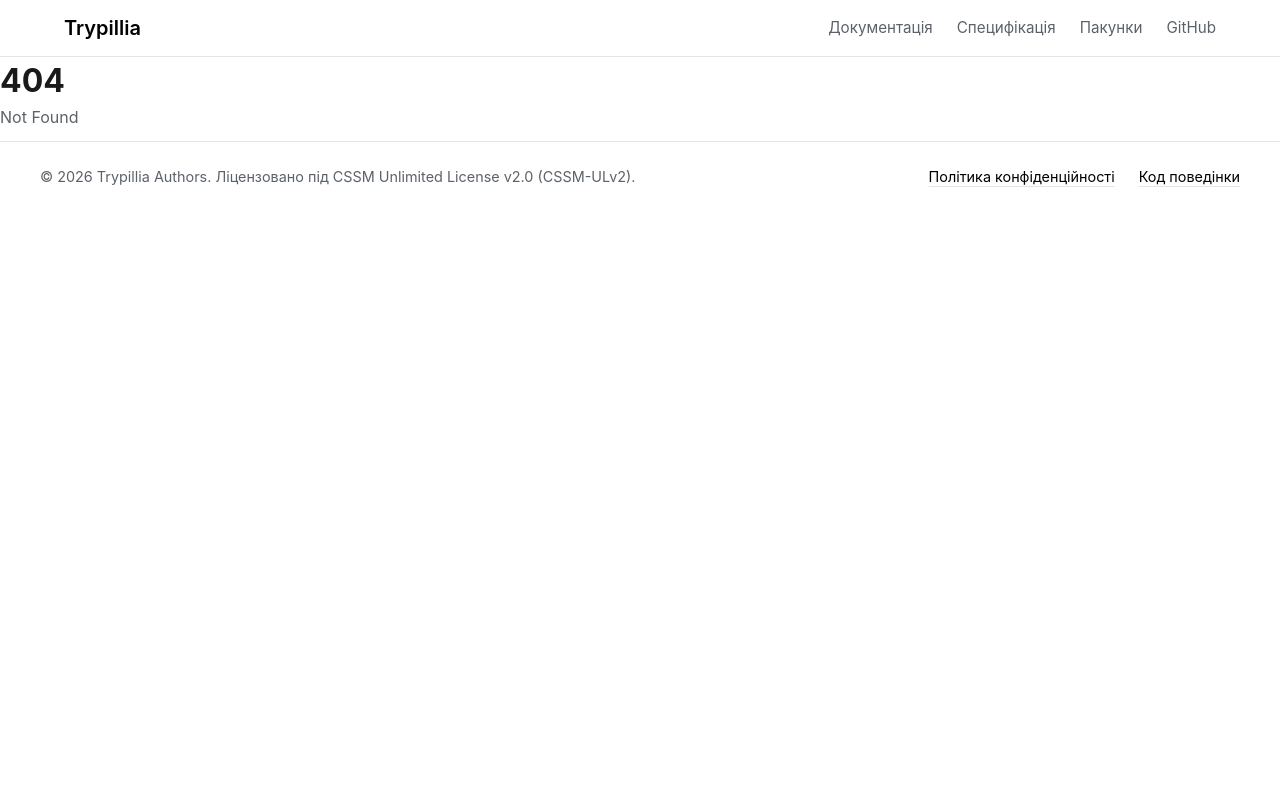
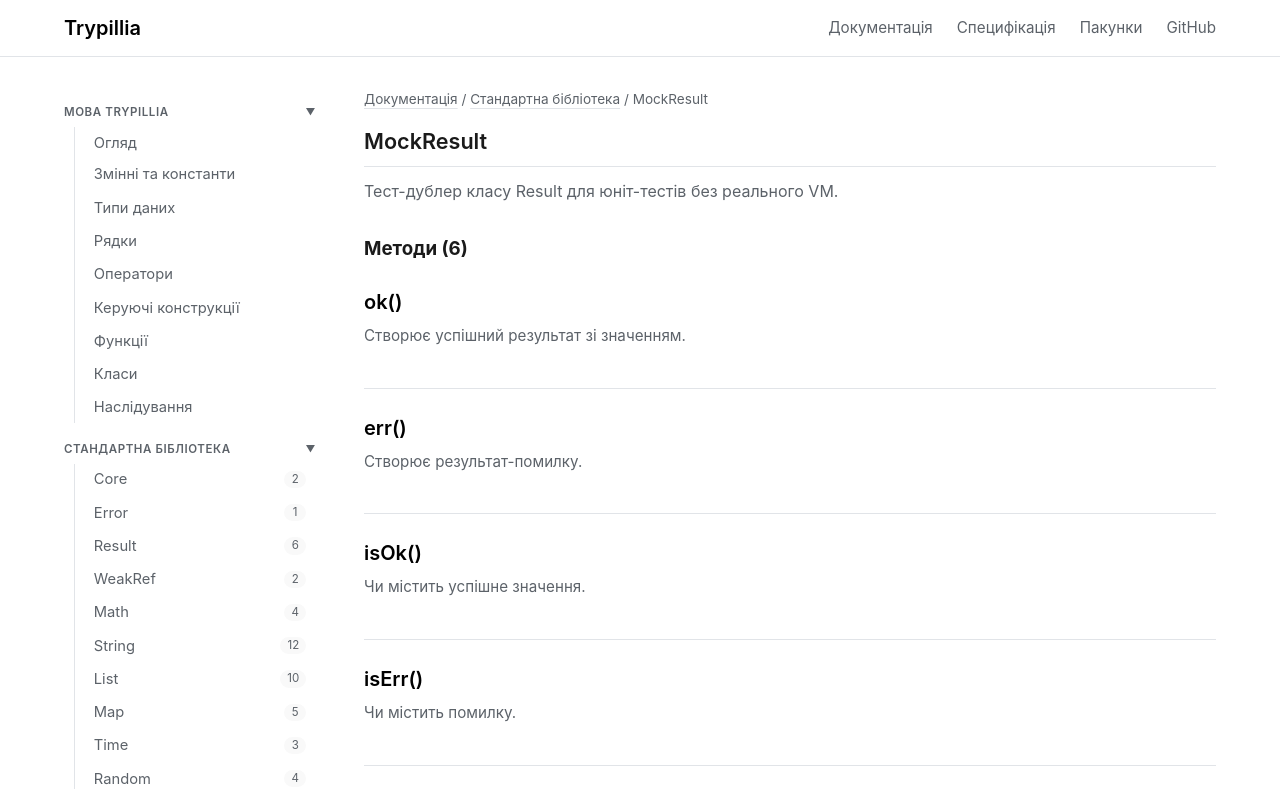
Before and after one commit to trypillia/trypillia-website, a SvelteKit app: page /docs/stdlib/MockResult in a window 1280 px wide. Before the commit this address had no page. Shown: the top 794 px of the page. Built offline with nearby package versions, Linux system fonts and the light colour scheme.

Commit message:
docs: Add MockResult module overview page

```diff
--- /dev/null
+++ b/src/routes/docs/stdlib/MockResult/+page.svelte
@@ -0,0 +1,5 @@
+<script lang="ts">
+	import ModuleOverview from '$lib/components/ModuleOverview.svelte';
+</script>
+
+<ModuleOverview slug="MockResult" />
```
